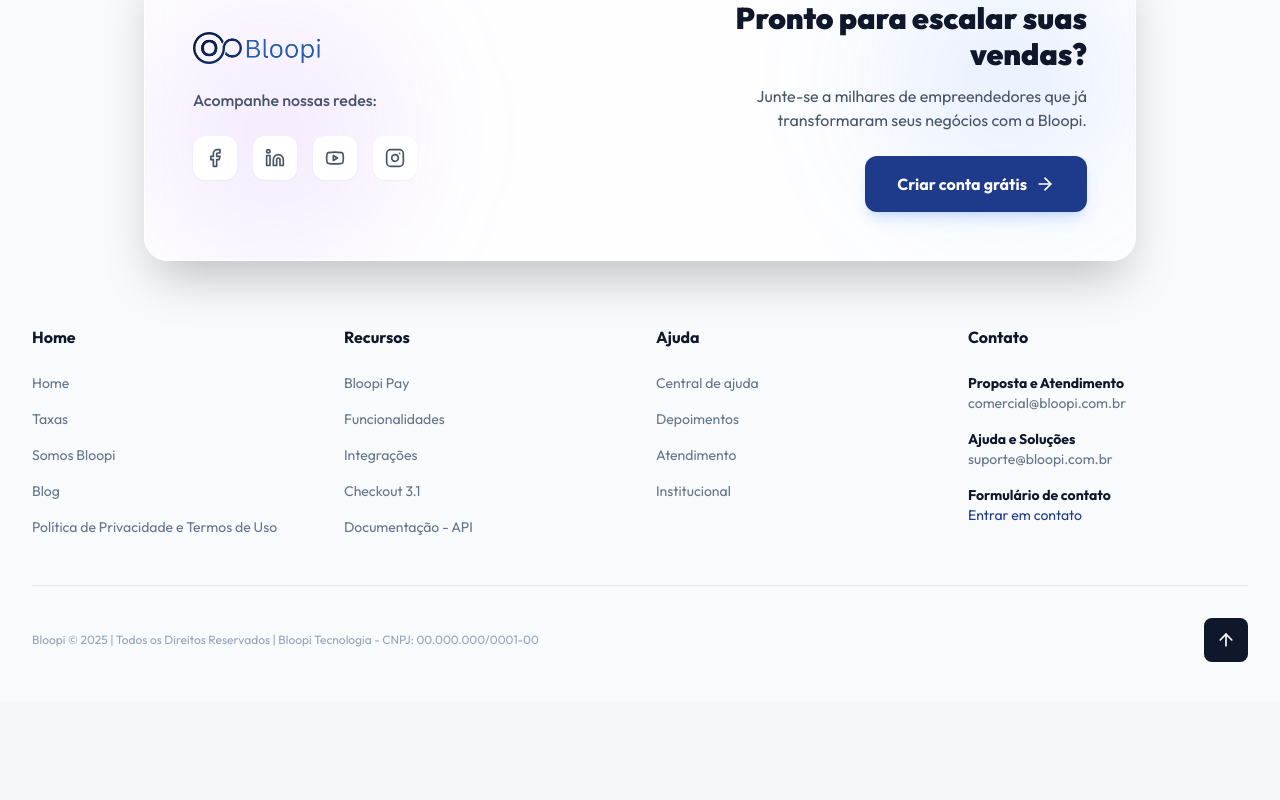
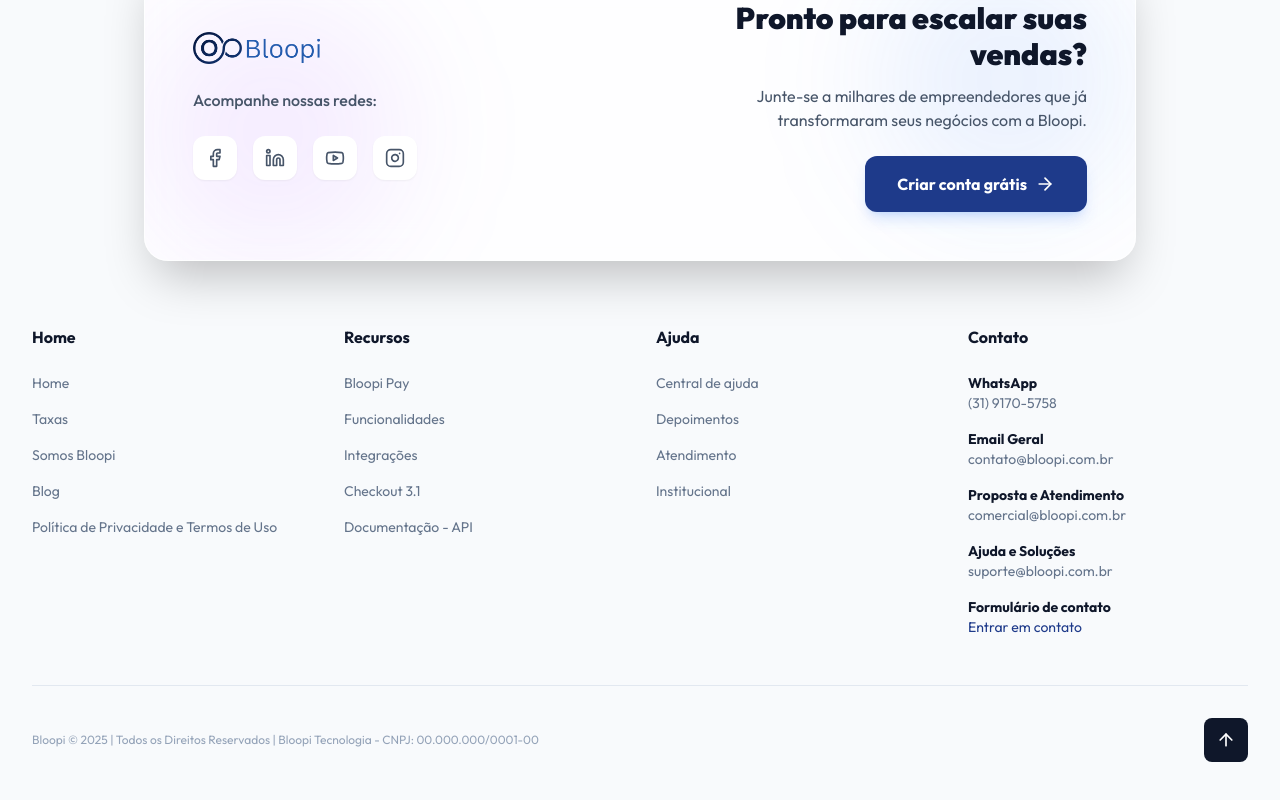
Before and after one commit to psycomunic/bloopi, a React (Vite) app: page /#/about in a window 1280 px wide. Shown: the part 2092-2892 px from the top of the page. Before the commit the page ends 2794 px from the top, so only its background shows below. Built offline with nearby package versions, Linux system fonts and the light colour scheme.

Commit message:
Add contact info to Footer and Contact page

```diff
--- a/components/Footer.tsx
+++ b/components/Footer.tsx
@@ -100,6 +100,14 @@
                         <h4 className="font-bold text-slate-900 dark:text-white mb-6">Contato</h4>
                         <ul className="space-y-4 text-sm text-slate-500 dark:text-slate-400">
                             <li>
+                                <span className="block font-bold text-slate-900 dark:text-white">WhatsApp</span>
+                                <a href="https://wa.me/553191705758" target="_blank" rel="noopener noreferrer" className="hover:text-primary transition-colors">(31) 9170-5758</a>
+                            </li>
+                            <li>
+                                <span className="block font-bold text-slate-900 dark:text-white">Email Geral</span>
+                                <a href="mailto:contato@bloopi.com.br" className="hover:text-primary transition-colors">contato@bloopi.com.br</a>
+                            </li>
+                            <li>
                                 <span className="block font-bold text-slate-900 dark:text-white">Proposta e Atendimento</span>
                                 <a href="mailto:comercial@bloopi.com.br" className="hover:text-primary transition-colors">comercial@bloopi.com.br</a>
                             </li>
--- a/pages/Contact.tsx
+++ b/pages/Contact.tsx
@@ -39,6 +39,31 @@
                         <p className="text-slate-500 dark:text-slate-400 mb-8">
                             Nossa equipe esta aqui para o que precisar quando tiver dúvidas em como usar a nossa plataforma ou em qualquer outra questão técnica.
                         </p>
+
+                        <div className="grid grid-cols-1 md:grid-cols-2 gap-6 mb-8">
+                            <div className="p-4 rounded-xl bg-slate-50 dark:bg-slate-900 border border-slate-100 dark:border-slate-700">
+                                <div className="flex items-center gap-3 mb-2">
+                                    <div className="p-2 bg-green-100 dark:bg-green-900/30 rounded-lg text-green-600 dark:text-green-400">
+                                        <Phone size={20} />
+                                    </div>
+                                    <span className="font-bold text-slate-900 dark:text-white">WhatsApp</span>
+                                </div>
+                                <a href="https://wa.me/553191705758" target="_blank" rel="noopener noreferrer" className="text-slate-600 dark:text-slate-400 hover:text-primary transition-colors">
+                                    (31) 9170-5758
+                                </a>
+                            </div>
+                            <div className="p-4 rounded-xl bg-slate-50 dark:bg-slate-900 border border-slate-100 dark:border-slate-700">
+                                <div className="flex items-center gap-3 mb-2">
+                                    <div className="p-2 bg-blue-100 dark:bg-blue-900/30 rounded-lg text-blue-600 dark:text-blue-400">
+                                        <Mail size={20} />
+                                    </div>
+                                    <span className="font-bold text-slate-900 dark:text-white">E-mail</span>
+                                </div>
+                                <a href="mailto:contato@bloopi.com.br" className="text-slate-600 dark:text-slate-400 hover:text-primary transition-colors">
+                                    contato@bloopi.com.br
+                                </a>
+                            </div>
+                        </div>
 
                         <form className="space-y-6">
                             <div>
```
